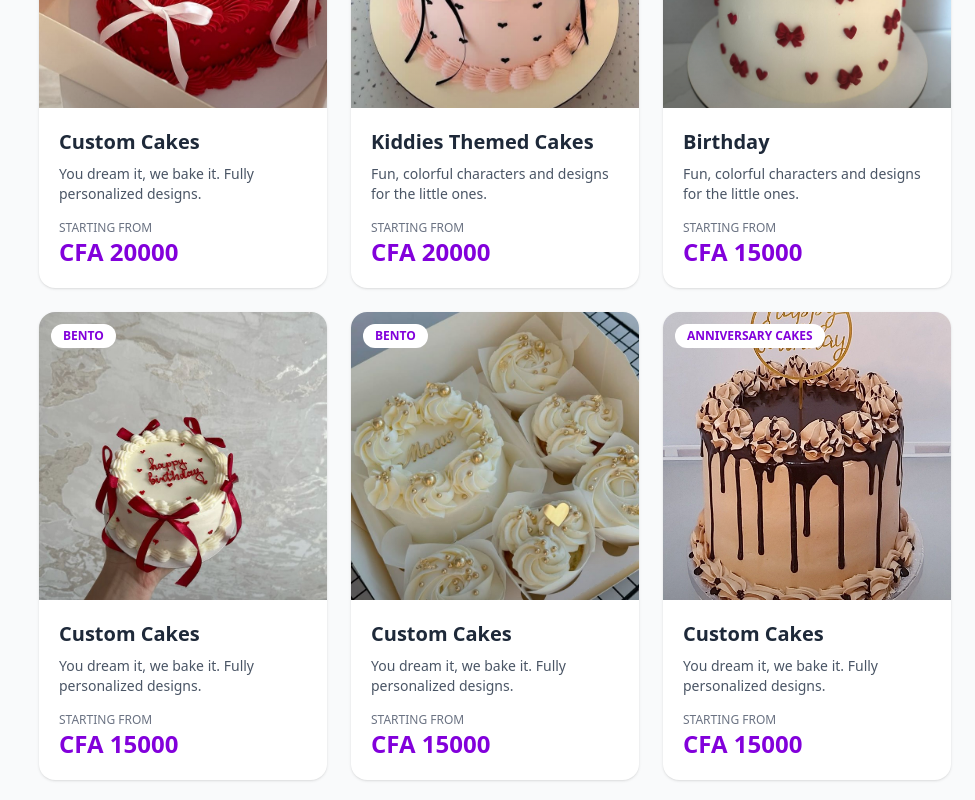
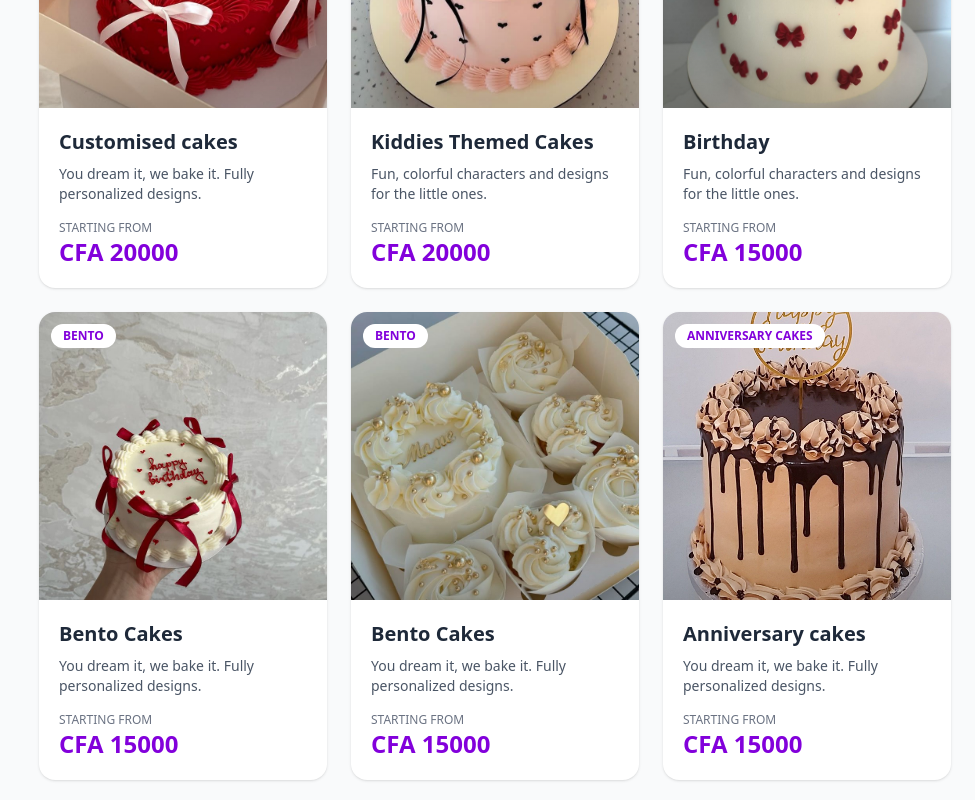
Before and after one commit to HyzeahAchungha/Cake-Business, a React (Vite) app in the folder my-app/: page /shop/1 in a window 1280 px wide. Shown: the part 1440-2240 px from the top of the page, without its empty margins (305-1280 px from the left). Built offline with nearby package versions, Linux system fonts and the light colour scheme.

Commit message:
updated the category

```diff
--- a/my-app/src/Sections/Gallery/GalleryPage.jsx
+++ b/my-app/src/Sections/Gallery/GalleryPage.jsx
@@ -15,6 +15,7 @@ import category13 from '@/assets/images/category13.jpg';
 import category14 from '@/assets/images/category14.jpg';
 import motion1 from '@/assets/videos/motion1.mp4';
 import motion1Thumb from '@/assets/images/cup-cake.jpg'
+
 
 const galleryItems = [
   { id: 1, type: 'image', src: category1, alt: 'Bento cake with pink frosting', height: 'tall' },
--- a/my-app/src/Sections/Shop/components/ShopPage.jsx
+++ b/my-app/src/Sections/Shop/components/ShopPage.jsx
@@ -102,7 +102,7 @@ const products = [
   },
   {
     id: 7,
-    name: "Custom Cakes",
+    name: "Customised cakes",
     category: "Customised cakes",
     description: "You dream it, we bake it. Fully personalized designs.",
     price: 20000,
@@ -135,7 +135,7 @@ const products = [
   },
   {
     id: 10,
-    name: "Custom Cakes",
+    name: "Bento Cakes",
     category: "Bento",
     description: "You dream it, we bake it. Fully personalized designs.",
     price: 15000,
@@ -146,7 +146,7 @@ const products = [
   },
   {
     id: 11,
-    name: "Custom Cakes",
+    name: "Bento Cakes",
     category: "Bento",
     description: "You dream it, we bake it. Fully personalized designs.",
     price: 15000,
@@ -157,7 +157,7 @@ const products = [
   },
   {
     id: 12,
-    name: "Custom Cakes",
+    name: "Anniversary cakes",
     category: "Anniversary cakes",
     description: "You dream it, we bake it. Fully personalized designs.",
     price: 15000,
@@ -168,7 +168,7 @@ const products = [
   },
   {
     id: 13,
-    name: "Custom Cakes",
+    name: "Anniversary cakes",
     category: "Anniversary cakes",
     description: "You dream it, we bake it. Fully personalized designs.",
     price: 15000,
@@ -179,7 +179,7 @@ const products = [
   },
 
    {
-    id: 13,
+    id: 14,
     name: "Budget Cake",
     category: "Budget Cake",
     description: "You dream it, we bake it. Fully personalized designs.",
@@ -190,7 +190,7 @@ const products = [
     toppings: []
   },
    {
-    id: 14,
+    id: 15,
     name: "Budget Cake",
     category: "Budget Cake",
     description: "You dream it, we bake it. Fully personalized designs.",
@@ -201,7 +201,7 @@ const products = [
     toppings: []
   },
    {
-    id: 15,
+    id: 16,
     name: "Regular fondant cakes",
     category: "Regular fondant cakes",
     description: "You dream it, we bake it. Fully personalized designs.",
@@ -212,7 +212,7 @@ const products = [
     toppings: []
   },
    {
-    id: 15,
+    id: 17,
     name: "Regular fondant cakes",
     category: "Regular fondant cakes",
     description: "You dream it, we bake it. Fully personalized designs.",
@@ -223,7 +223,7 @@ const products = [
     toppings: []
   },
   {
-    id: 16,
+    id: 18,
     name: "chocolate ",
     category: "Cupcakes",
     description: "You dream it, we bake it. Fully personalized designs.",
@@ -235,7 +235,7 @@ const products = [
   },
 
    {
-    id: 17,
+    id: 19,
     name: "chocolate ",
     category: "Cupcakes",
     description: "You dream it, we bake it. Fully personalized designs.",
@@ -246,7 +246,7 @@ const products = [
     toppings: []
   },
   {
-    id: 18,
+    id: 20,
     name: "Custom Cakes",
     category: "Customised cakes",
     description: "You dream it, we bake it. Fully personalized designs.",
@@ -257,7 +257,7 @@ const products = [
     toppings: []
   },
   {
-    id: 19,
+    id: 21,
     name: "Birthday",
     category: "Kiddies cake",
     description: "Fun, colorful characters and designs for the little ones.",
@@ -268,7 +268,7 @@ const products = [
     toppings: []
   },
   {
-    id: 20,
+    id: 22,
     name: "Graduation",
     category: "Anniversary cakes",
     description: "You dream it, we bake it. Fully personalized designs.",
@@ -279,7 +279,7 @@ const products = [
     toppings: []
   },
    {
-    id: 21,
+    id: 23,
     name: "Cake Slices",
     category: "Cake slice",
     description: "Grab a slice of heaven on the go.",
@@ -289,7 +289,7 @@ const products = [
     toppings: []
   },
    {
-    id: 22,
+    id: 24,
     name: "Cake Slices",
     category: "Cake slice",
     description: "Grab a slice of heaven on the go.",
@@ -299,7 +299,7 @@ const products = [
     toppings: []
   },
    {
-    id: 23,
+    id: 25,
     name: "Cake Slices",
     category: "Cake slice",
     description: "Grab a slice of heaven on the go.",
@@ -310,7 +310,7 @@ const products = [
   },
 
   {
-    id: 24,
+    id: 26,
     name: "Savory Spring Rolls (5 pcs)",
     category: "Spring rolls",
     description: "Crispy or frozen, packed with savory filling.",
@@ -320,7 +320,7 @@ const products = [
     toppings: []
   },
   {
-    id: 24,
+    id: 27,
     name: "Savory Spring Rolls (5 pcs)",
     category: "Spring rolls",
     description: "Crispy or frozen, packed with savory filling.",
@@ -330,7 +330,7 @@ const products = [
     toppings: []
   },
   {
-    id: 25,
+    id: 28,
     name: "Savory Spring Rolls (5 pcs)",
     category: "Spring rolls",
     description: "Crispy or frozen, packed with savory filling.",
@@ -340,7 +340,7 @@ const products = [
     toppings: []
   },
   {
-    id: 26,
+    id: 29,
     name: "Savory Spring Rolls (5 pcs)",
     category: "Spring rolls",
     description: "Crispy or frozen, packed with savory filling.",
@@ -350,7 +350,7 @@ const products = [
     toppings: []
   },
   {
-    id: 27,
+    id: 30,
     name: "Savory Spring Rolls (5 pcs)",
     category: "Spring rolls",
     description: "Crispy or frozen, packed with savory filling.",
@@ -360,7 +360,7 @@ const products = [
     toppings: []
   },
   {
-    id: 28,
+    id: 31,
     name: "Savory Spring Rolls (5 pcs)",
     category: "Spring rolls",
     description: "Crispy or frozen, packed with savory filling.",
@@ -370,7 +370,7 @@ const products = [
     toppings: []
   },
   {
-    id: 29,
+    id: 32,
     name: "Ring Donuts (15pcs per pack)",
     category: "Ring donut",
     description: "Soft, fluffy donuts. Choose your favorite finish.",
@@ -380,7 +380,7 @@ const products = [
     toppings: []
   },
   {
-    id: 30,
+    id: 33,
     name: "Ring Donuts (15pcs per pack)",
     category: "Ring donut",
     description: "Soft, fluffy donuts. Choose your favorite finish.",
--- a/my-app/src/Sections/Stories/OurStorypage.jsx
+++ b/my-app/src/Sections/Stories/OurStorypage.jsx
@@ -1,5 +1,6 @@
 import React from 'react';
 import Black2 from '@/assets/images/black.png';
+import { Link } from 'react-router-dom';
 export default function OurStorypage() {
   return (
     <div className="min-h-screen bg-white">
@@ -129,12 +130,9 @@ export default function OurStorypage() {
             Whether it's a wedding, birthday, or just because—we're here to make your celebration unforgettable.
           </p>
           <div className="flex gap-4 justify-center flex-wrap">
-            <a
-              href="/shop"
-              className="bg-purple-700 hover:bg-purple-800 text-white px-8 py-4 rounded-xl font-semibold text-lg transition-colors shadow-lg"
-            >
-              Browse Our Menu
-            </a>
+
+
+            <Link to="/shop"className="bg-purple-700 hover:bg-purple-800 text-white px-8 py-4 rounded-xl font-semibold text-lg transition-colors shadow-lg">Browse Our Menu</Link>
             <a
               href="#contact"
               className="bg-white hover:bg-gray-50 text-purple-700 border-2 border-purple-700 px-8 py-4 rounded-xl font-semibold text-lg transition-colors"
```
